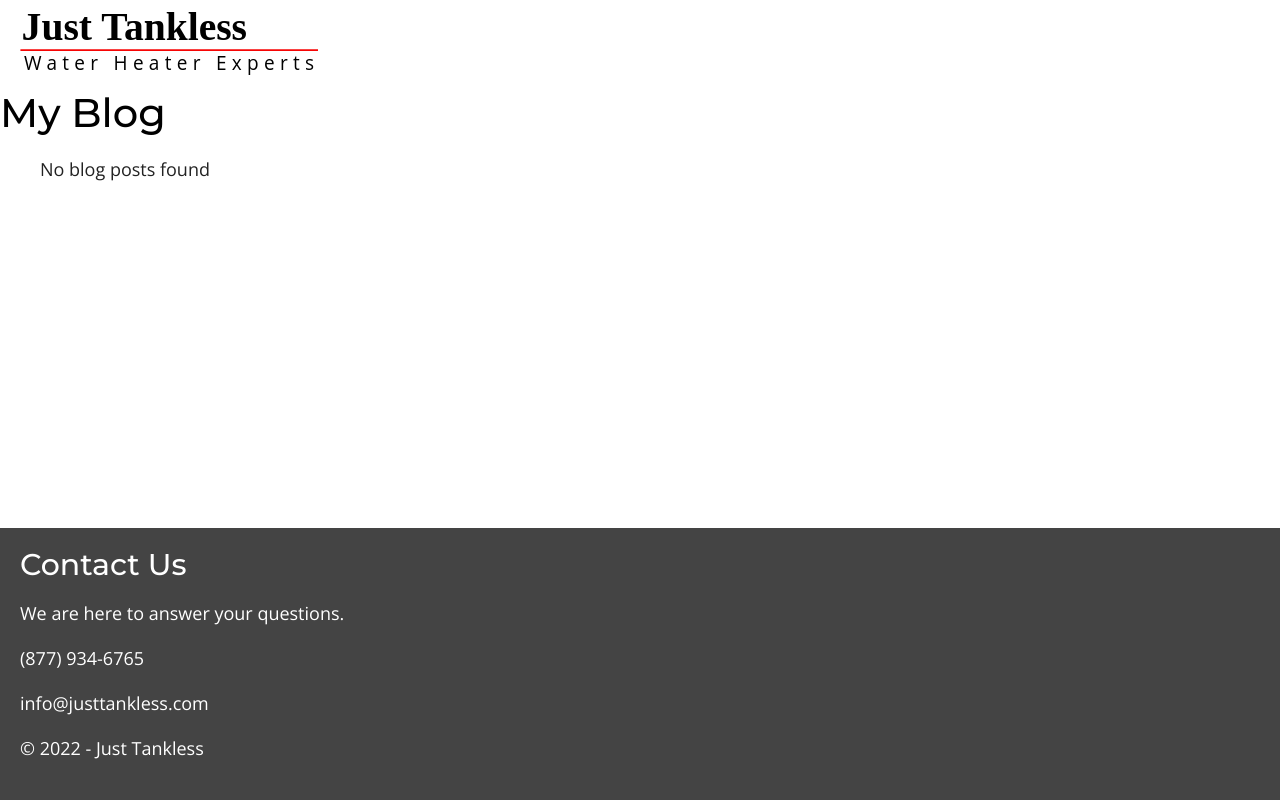
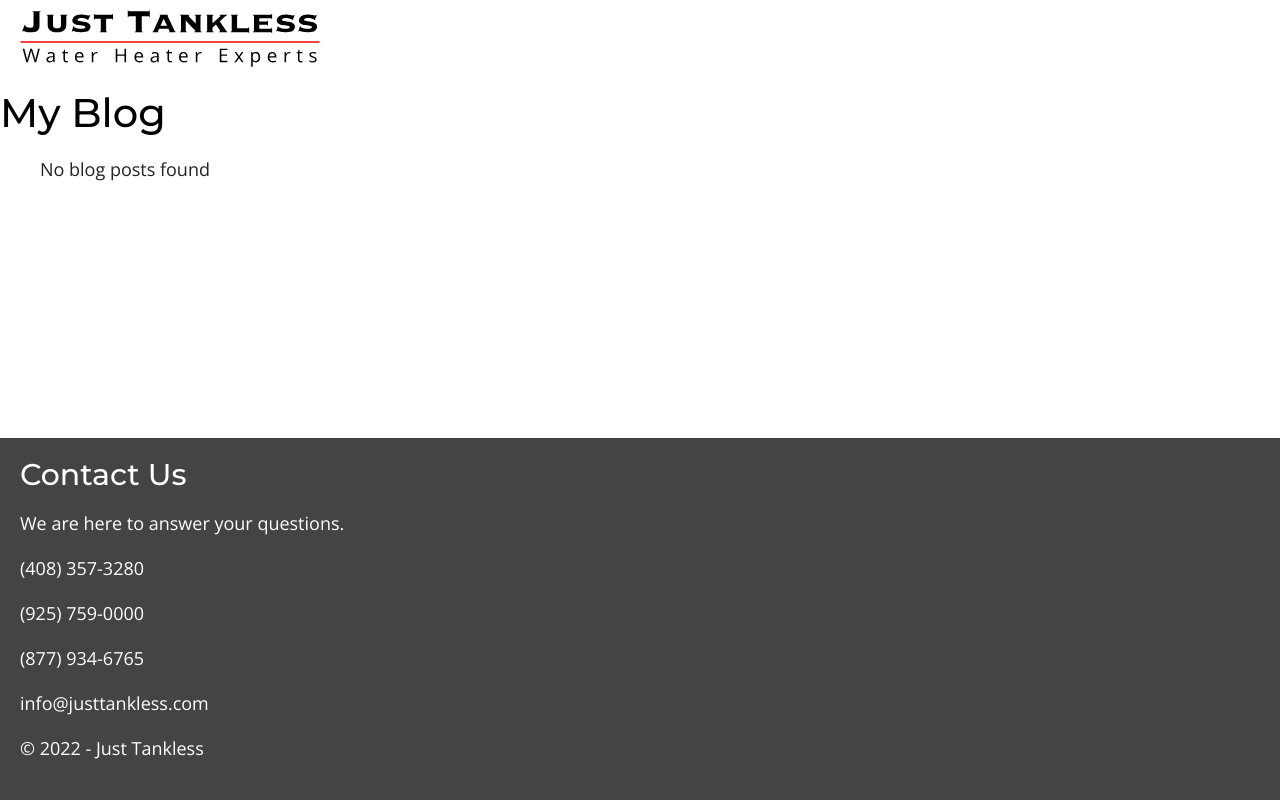
Before and after one commit to wernerglinka/just-tankless, a Node project: template layouts/blog.njk in a window 1280 px wide. Run offline with Node 20 templates, Linux system fonts and the light colour scheme; the template is opened without the code that fills it, so the values that code supplies are empty; style sheets or scripts are compiled from the project's sources.

Commit message:
edits per ali

```diff
--- a/layouts/sections/footer.njk
+++ b/layouts/sections/footer.njk
@@ -4,6 +4,8 @@
   <div class="container">
     <h2>Contact Us</h2>
     <p>We are here to answer your questions.</p>
+    <p><a href="tel:4083573280">(408) 357-3280</a></p>
+    <p><a href="tel:9257590000">(925) 759-0000</a></p>
     <p><a href="tel:8779346765">(877) 934-6765</a></p>
     <p><a href="mailto:info@justtankless.com">info@justtankless.com</a></p>
     <p class="copyright">
--- a/layouts/sections/yelp.njk
+++ b/layouts/sections/yelp.njk
@@ -19,7 +19,7 @@
         </li>
         {% endfor %}
       </ul>
-      <a href={{ params.cta.url }} class="button" target="_blank" rel="noreferrer noopener">Read more reviews on Yelp<img src="/assets/images/yelp.svg" alt="yelp button" /></a>
+      <a href={{ params.cta.url }} class="button" target="_blank" rel="noreferrer noopener">Read our reviews<img src="/assets/images/yelp.svg" alt="yelp button" /></a>
     </div>
   </div>
 </section>
--- a/src/sass/base/_base.scss
+++ b/src/sass/base/_base.scss
@@ -86,10 +86,17 @@ img {
   border-radius: 5px;
   cursor: pointer;
   padding: 0 30px;
+  text-transform: uppercase;
   line-height: 5rem;
+  white-space: nowrap;
   color: var(--color-white);
   opacity: 1;
   transition: opacity 0.5s ease-in-out;
+
+  @media (max-width: 450px) {
+    padding: 0 20px;
+    font-size: 1.6rem;
+  }
 
   &:hover {
     opacity: 0.7;
--- a/src/sass/base/_variables.scss
+++ b/src/sass/base/_variables.scss
@@ -11,14 +11,17 @@
   --text-only-width: 700px;
 
   --color-white: #fff;
+  --color-text: #333;
   --color-hover: red;
   --color-primary : red;
 
   --ratings-background-color: #ffffe0;
 
   --default-text-shadow: 0px 0px 3px rgba(0, 0, 0, 0.5);
+  --box-shadow: 0px 4px 10px 0px rgba(51,51,51,0.2);
 }
 
 $small-screen-width: 600px;
+$tablet-screen-width: 768px;
 $medium-screen-width: 1024px;
 $default-text-shadow: 0px 0px 3px rgba(0, 0, 0, 0.5);
--- a/src/sass/components/_banner.scss
+++ b/src/sass/components/_banner.scss
@@ -11,51 +11,92 @@
 
   .banner-info {
     position: absolute;
-    right: 0;
-    bottom: 0;
-    padding: 40px;
-    margin: 0 0 40px 0;
+    left: 20%;
+    bottom: -20px;
+    padding: 0 40px 40px;
     background-color: rgba(255, 255, 255, .15);
     backdrop-filter: blur(5px);
+    box-shadow: var(--box-shadow);
+
+    @media (max-width: 1300px) {
+      left: 10%;
+    }
+    @media (max-width: 1150px) {
+      left: -20px;
+    }
+    @media (max-width: $tablet-screen-width) {
+      padding: 0 20px 20px;
+      bottom: 20px;
+    }
+    @media (max-width: 500px) {
+      left: 0;
+      right: 0;
+    }
 
     h1 {
       color: var(--color-white);
       text-shadow: var(--default-text-shadow);
+      margin-bottom: 1rem;
+
+      @media (max-width: $tablet-screen-width) {
+        font-size: 3rem;
+      }
+      @media (max-width: $small-screen-width) {
+        color: var(--color-text);
+        text-shadow: none;
+      }
+      @media (max-width: 450px) {
+        padding: 0 0 20px;
+        bottom: 20px;
+      }
     }
+    .sub-title {
+      font-size: 2.4rem;
+      color: var(--color-white);
+      text-shadow: var(--default-text-shadow);
 
-    ul {
-      list-style: none;
-      margin: 0;
-      width: 100%;
-      display: flex;
-      justify-content: space-between;
+      @media (max-width: $tablet-screen-width) {
+        font-size: 2rem;
+      }
+      @media (max-width: $small-screen-width) {
+        color: var(--color-text);
+        text-shadow: none;
+      }
+    }
+    .rating {
+      margin: -20px 0 10px;
 
-      a {
-        text-decoration: none;
-        display: block;
-        font-weight: bold;
-        font-size: 2.4rem;
-        color: var(--color-white);
-        text-shadow: var(--default-text-shadow);
-        font-size: 3rem;
-        transition: color .3s ease-in-out;
+      img {
+        height: 40px;
+        margin-right: 10px;
 
-        &:hover {
-          color: var(--color-hover);
+        @media (max-width: 450px) {
+          height: 30px;
         }
       }
     }
 
-    @media (max-width: $medium-screen-width) {
-      ul {
-        a {
-          font-size: 2rem;
-        }
+    .phone-number {
+      text-decoration: none;
+      display: block;
+      margin-bottom: 40px;
+      font-weight: bold;
+      font-size: 2.4rem;
+      color: var(--color-white);
+      text-shadow: var(--default-text-shadow);
+      font-size: 3rem;
+      transition: color .3s ease-in-out;
+
+      @media (max-width: $tablet-screen-width) {
+        font-size: 2rem;
       }
-    }
-    @media (max-width: $small-screen-width) {
-      ul {
-        flex-direction: column;
+      @media (max-width: $small-screen-width) {
+        color: var(--color-text);
+        text-shadow: none;
+      }
+
+      &:hover {
+        color: var(--color-hover);
       }
     }
   }
--- a/src/sass/components/_section-wrapper.scss
+++ b/src/sass/components/_section-wrapper.scss
@@ -1,7 +1,14 @@
 .section-wrapper {
-  background-position: center;
+  background-position: center right;
   background-repeat: no-repeat;
   background-size: cover;
+
+  @media (max-width: 1300px) {
+    background-position: center right -100px;
+  }
+  @media (max-width: 830px) {
+    background-position: center right -140px;
+  }
 
   &.inContainer {
     max-width: 1440px;
```
Also changed, not shown: layouts/sections/banner.njk (+9 -5 lines), src/content/index.md (+8 -5 lines), src/assets/images/banner-final2.jpg (added), src/assets/images/just-tankless-logo.svg, src/assets/images/star-filled.svg (added).
